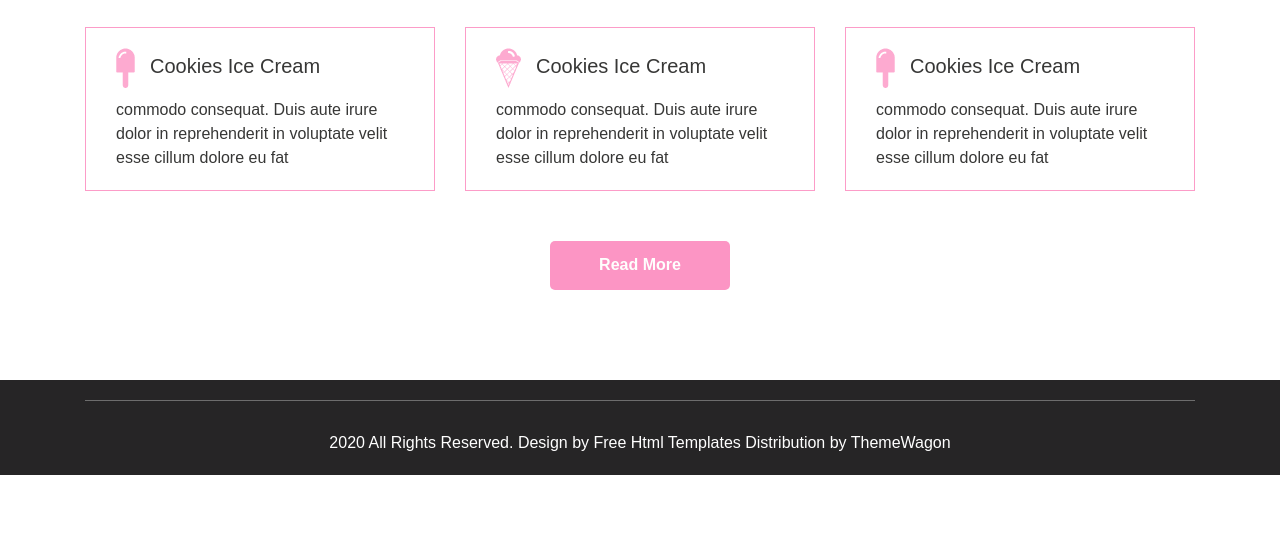
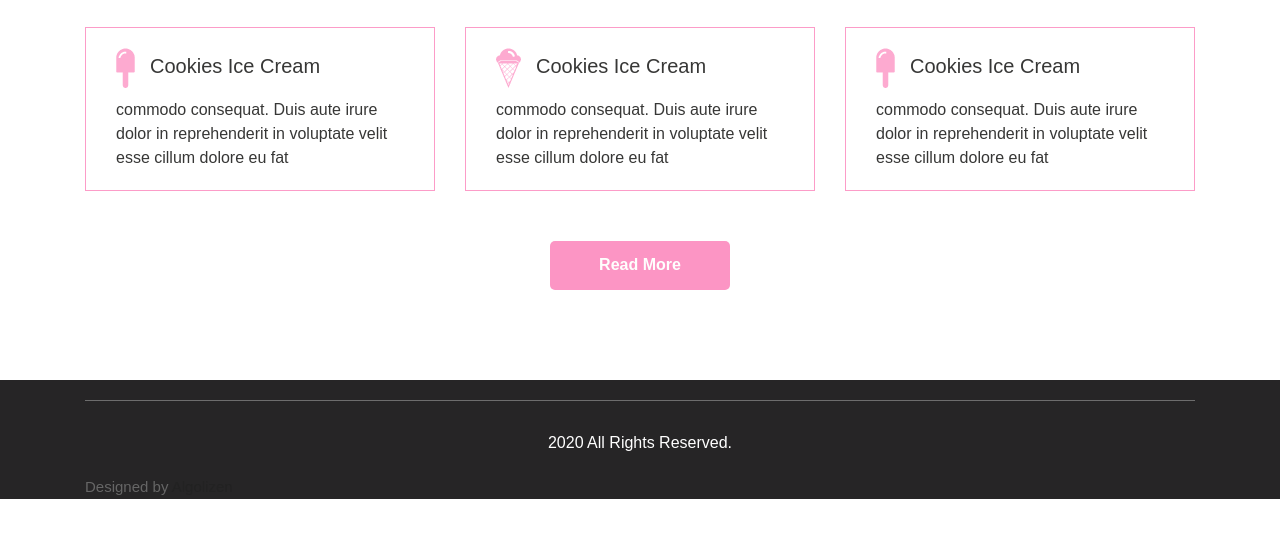
Before and after one commit to algolizen-projects/Romyk, a plain HTML site: page services.html in a window 1280 px wide. Shown: the part 249-786 px from the top of the page. Drawn offline with nearby package versions, Linux system fonts and the light colour scheme; files whose address does not match are found by name.

Commit message:
Update services.html

```diff
--- a/services.html
+++ b/services.html
@@ -104,7 +104,7 @@
       <!-- copyright section start -->
       <div class="copyright_section margin_top90">
          <div class="container">
-            <p class="copyright_text">2020 All Rights Reserved. Design by <a href="https://html.design">Free Html Templates</a> Distribution by <a href="https://themewagon.com">ThemeWagon</a></p>
+            <p class="copyright_text">2020 All Rights Reserved. <p class="m-0">Designed by <a href="https://algolizen.com" target="_blank">Algolizen</a></p>
          </div>
       </div>
       <!-- copyright section end -->
```
